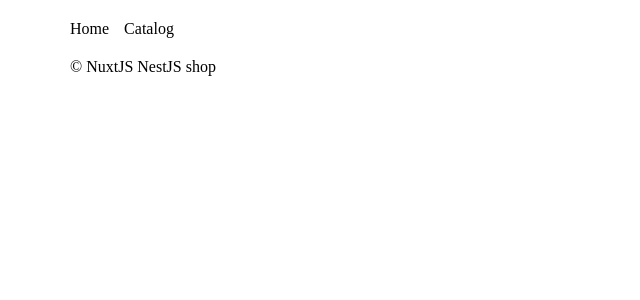
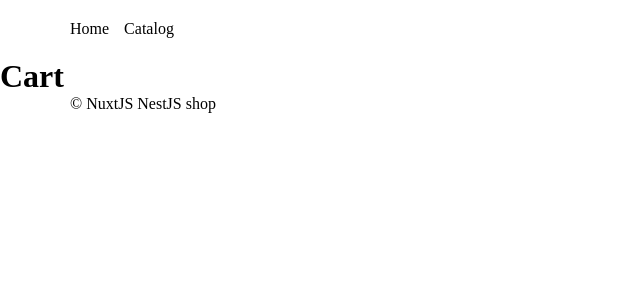
Before and after one commit to golubvladimir/nuxt-nest-shop, a Nuxt app in the folder client/: page /cart in a window 1280 px wide. Shown: the top 300 px of the page, without its empty margins (0-640 px from the left). Built offline with nearby package versions, Linux system fonts and the light colour scheme.

Commit message:
add cart page

```diff
--- /dev/null
+++ b/client/pages/cart.vue
@@ -0,0 +1,16 @@
+<template>
+  <div class="cart-page">
+    <h1 class="cart-page__title">Cart</h1>
+
+  </div>
+</template>
+
+<script>
+    export default {
+        name: "cart"
+    }
+</script>
+
+<style scoped>
+
+</style>
```
